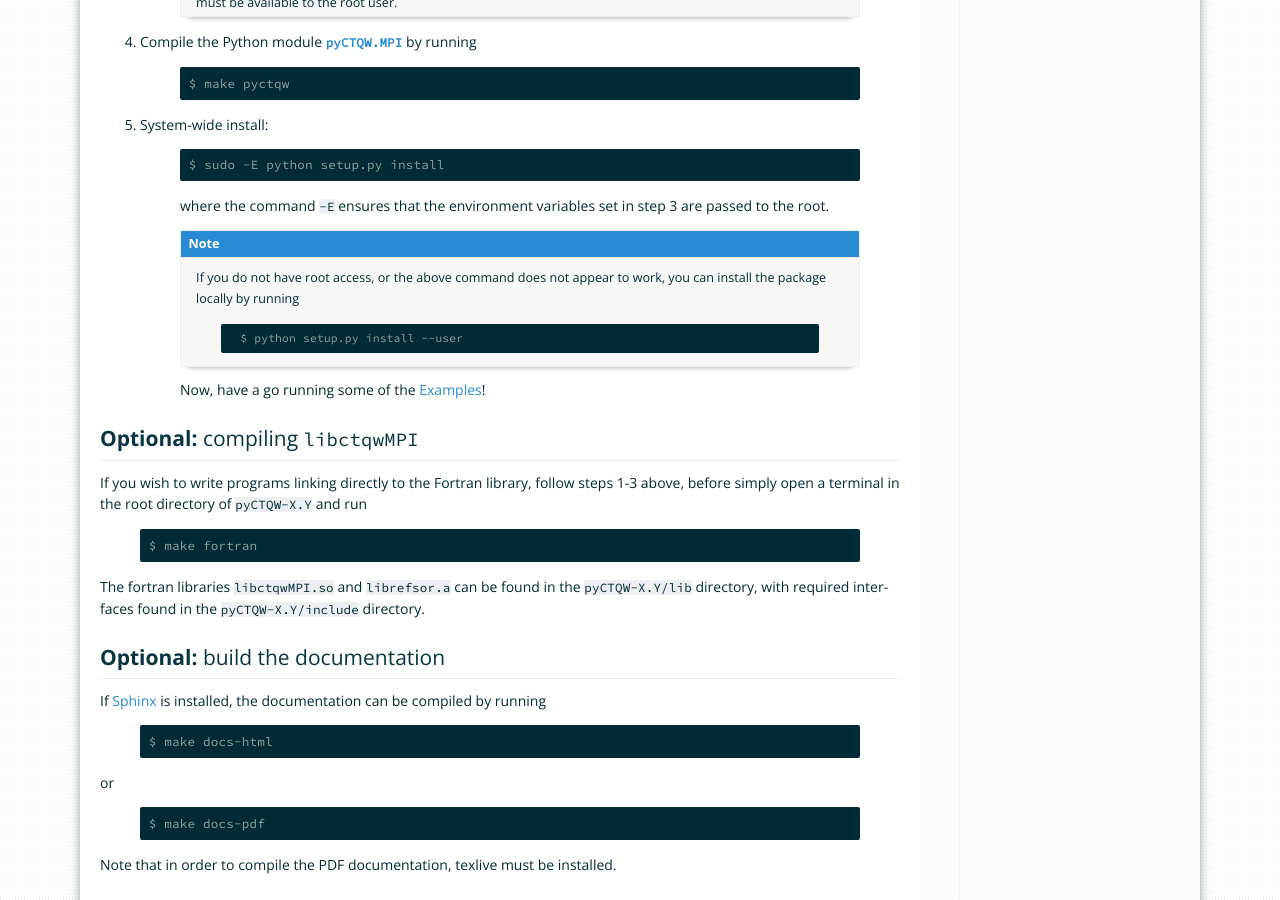
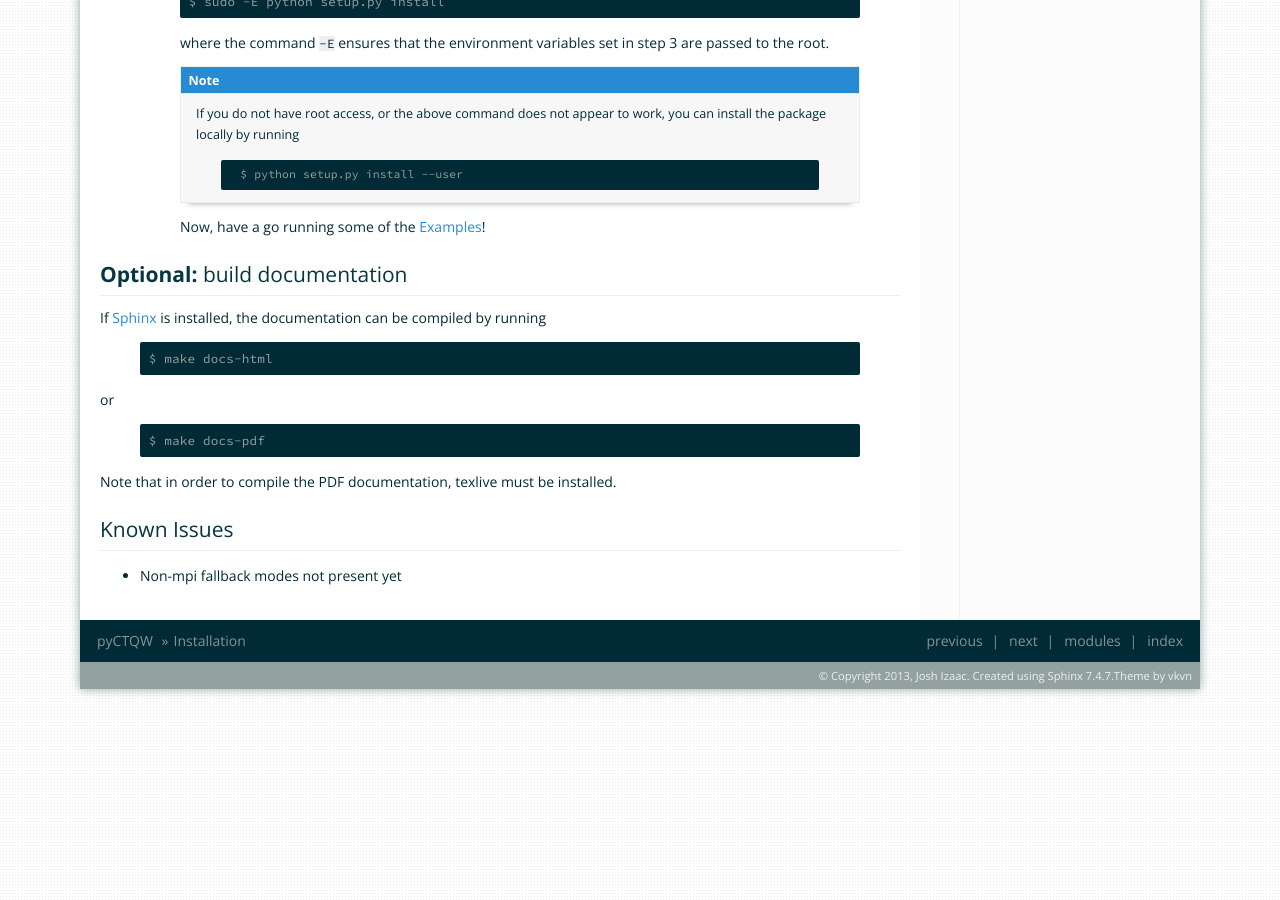
Before and after one commit to josh146/pyctqw, a Sphinx documentation site: the page built from docs/installation.rst, in a window 1280 px wide and 900 px high, scrolled down 1675 px. Built offline with Sphinx 7.4.7, drawn with Linux system fonts in a browser that asks for light colours; pages that are not in the unit, such as notebooks, are missing from menus; cross-references to code outside the pages are shown as plain code; some of the changed text lies outside the part shown.

Commit message:
some fortran documentation

```diff
--- a/docs/index.rst
+++ b/docs/index.rst
@@ -20,7 +20,7 @@
     |    installation       |  * Has in-built support for infinite-line Hamiltonians                                                   |
     |    quickstart         |                                                                                                          |
     |    pyCTQW.MPI         |  * Can import custom adjancency matrices                                                                 |
-    |    libctqw-MPI        |  * Supports one, two and three continuous-time quantum walkers (with or without interactions)            |
+    |    fortran            |  * Supports one, two and three continuous-time quantum walkers (with or without interactions)            |
     |    examples           |  * Import and export matrices/states in binary or text format                                            |
     |                       |  * Python module supports plotting and visualisation using matplotlib and networkx                       |
     |                       |  * Entanglement calculations                                                                             |
--- a/docs/installation.rst
+++ b/docs/installation.rst
@@ -8,13 +8,8 @@
 Dependencies
 ============
 
-In addition to an MPI implementation (e.g. `MPICH <http://www.mpich.org/>`_ or `Open MPI <http://www.open-mpi.org/>`_), the Fortran library :f:mod:`libctqw-MPI.F90` and the :py:mod:`pyCTQW.MPI` module depend on the following components:
+In addition to an MPI implementation (e.g. `MPICH <http://www.mpich.org/>`_ or `Open MPI <http://www.open-mpi.org/>`_), the :py:mod:`pyCTQW.MPI` module depends on the following components:
 
-* :f:mod:`libctqwMPI`
-	- `PETSc <http://www.mcs.anl.gov/petsc/>`_ >= 3.4.2
-	- `SLEPc <http://www.grycap.upv.es/slepc/>`_ >= 3.4.1
-
-* :py:mod:`pyCTQW.MPI`
 	- `Python <http://www.python.org/>`_ >= 2.7
 	- `NumPy <http://www.numpy.org/>`_ >= 1.6.0
 	- `PETSc <http://www.mcs.anl.gov/petsc/>`_ >= 3.4.2
@@ -75,18 +70,7 @@
 	Now, have a go running some of the :doc:`examples`!
 
 
-**Optional:** compiling :f:mod:`libctqwMPI`
-===========================================================
-
-If you wish to write programs linking directly to the Fortran library, follow steps 1-3 above, before simply open a terminal in the root directory of :file:`pyCTQW-X.Y` and run
-
-    .. code-block:: bash
-
-        $ make fortran
-
-The fortran libraries :file:`libctqwMPI.so` and :file:`librefsor.a` can be found in the :file:`pyCTQW-X.Y/lib` directory, with required interfaces found in the :file:`pyCTQW-X.Y/include` directory.
-
-**Optional:** build the documentation
+**Optional:** build documentation
 =======================================
 
 If `Sphinx <http://sphinx-doc.org/>`_ is installed, the documentation can be compiled by running
--- a/docs/quickstart.rst
+++ b/docs/quickstart.rst
@@ -5,12 +5,6 @@
 Creating Python Scripts
 =======================
 
-
-Calling :f:mod:`libctqwMPI`
-===========================
-
-Makefile
----------
 
 Command Line Options
 =======================
```
Also changed, not shown: docs/libctqw-MPI.rst (+3 -5 lines).
